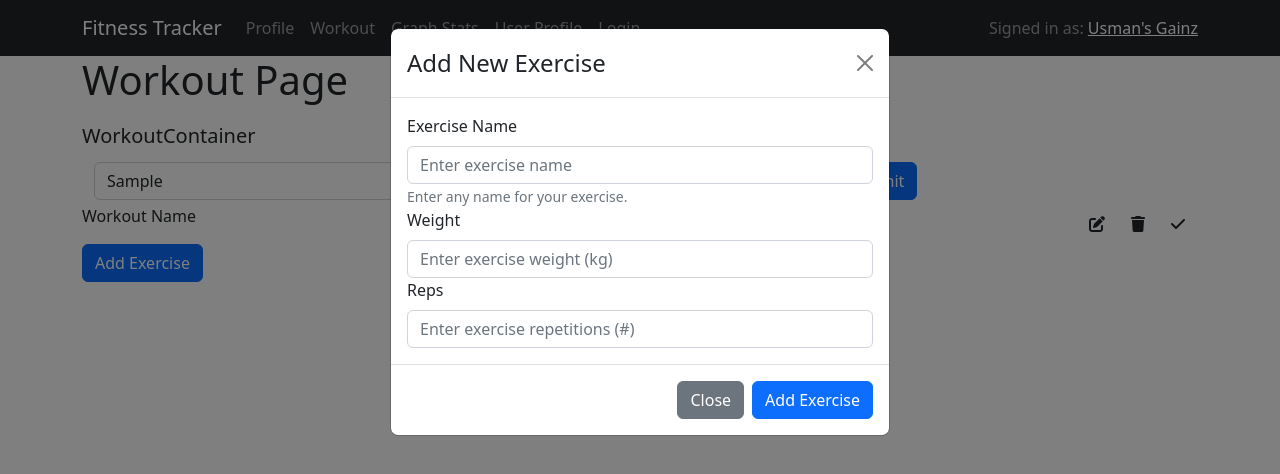
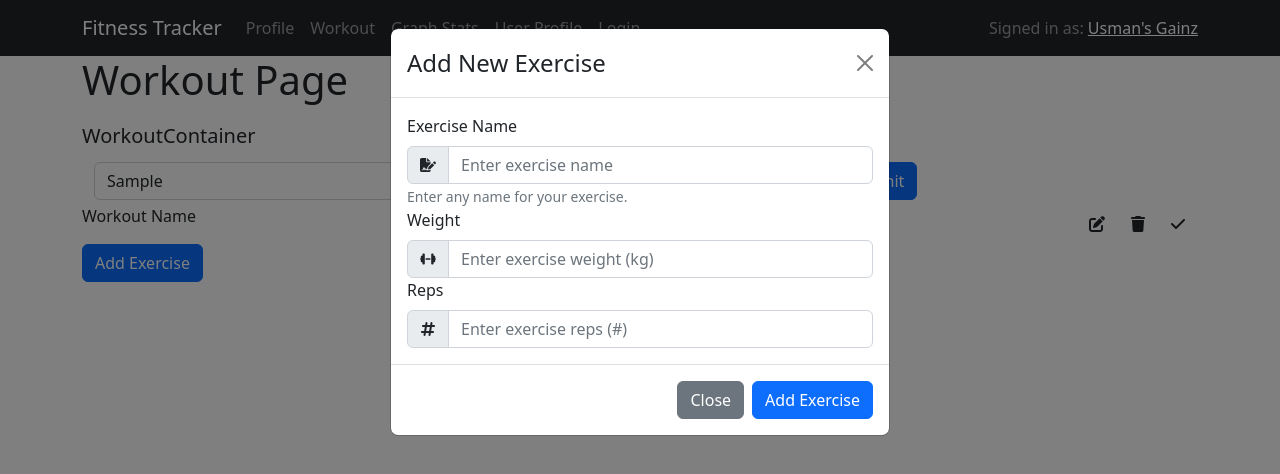
Before and after one commit to solcana/fitness-tracker, a React (Create React App) app in the folder client/: page /workout in a window 1280 px wide. Both pictures are taken after typing "Sample", "Sample", "Sample" into the empty fields and a click on the button "Add Exercise". Shown: the top 474 px of the page. Built offline with nearby package versions, Linux system fonts and the light colour scheme.

Commit message:
editing ExcerciseInputModal

```diff
--- a/client/package.json
+++ b/client/package.json
@@ -3,6 +3,8 @@
   "version": "0.1.0",
   "private": true,
   "dependencies": {
+    "@fortawesome/free-solid-svg-icons": "^6.3.0",
+    "@fortawesome/react-fontawesome": "^0.2.0",
     "@testing-library/jest-dom": "^5.16.5",
     "@testing-library/react": "^13.4.0",
     "@testing-library/user-event": "^13.5.0",
--- a/client/src/components/ExerciseInputModal.js
+++ b/client/src/components/ExerciseInputModal.js
@@ -1,5 +1,7 @@
 import React, { Component } from 'react';
-import { Button, Modal, Form } from 'react-bootstrap';
+import { Button, Modal, Form, InputGroup, FormControl } from 'react-bootstrap';
+import { FontAwesomeIcon } from '@fortawesome/react-fontawesome';
+import { faFileSignature, faDumbbell, faHashtag } from '@fortawesome/free-solid-svg-icons';
 
 class ExerciseInputModal extends Component {
   constructor(props) {
@@ -33,20 +35,29 @@ class ExerciseInputModal extends Component {
             <Form>
               <Form.Group controlId="formExerciseName">
                 <Form.Label>Exercise Name</Form.Label>
-                <Form.Control type="name" placeholder="Enter exercise name" />
+                <InputGroup>
+                  <InputGroup.Text><FontAwesomeIcon icon={faFileSignature} style={{ width: "16px" }} /></InputGroup.Text>
+                  <FormControl type="name" placeholder="Enter exercise name" />
+                </InputGroup>
                 <Form.Text className="text-muted">
-                    Enter any name for your exercise.
+                  Enter any name for your exercise.
                 </Form.Text>
               </Form.Group>
 
               <Form.Group controlId="formExerciseWeight">
                 <Form.Label>Weight</Form.Label>
-                <Form.Control type="weight" placeholder="Enter exercise weight (kg)" />
+                <InputGroup>
+                  <InputGroup.Text><FontAwesomeIcon icon={faDumbbell} style={{ width: "16px" }}/></InputGroup.Text>
+                  <FormControl type="weight" placeholder="Enter exercise weight (kg)" />
+                </InputGroup>
               </Form.Group>
 
-              <Form.Group controlId="formBasicPassword">
+              <Form.Group controlId="formExerciseWeight">
                 <Form.Label>Reps</Form.Label>
-                <Form.Control type="reps" placeholder="Enter exercise repetitions (#)" />
+                <InputGroup>
+                  <InputGroup.Text><FontAwesomeIcon icon={faHashtag} style={{ width: "16px" }}/></InputGroup.Text>
+                  <FormControl type="reps" placeholder="Enter exercise reps (#)" />
+                </InputGroup>
               </Form.Group>
 
             </Form>
```
Also changed, not shown: 1 other file (tests, documents, lock files or other folders).
